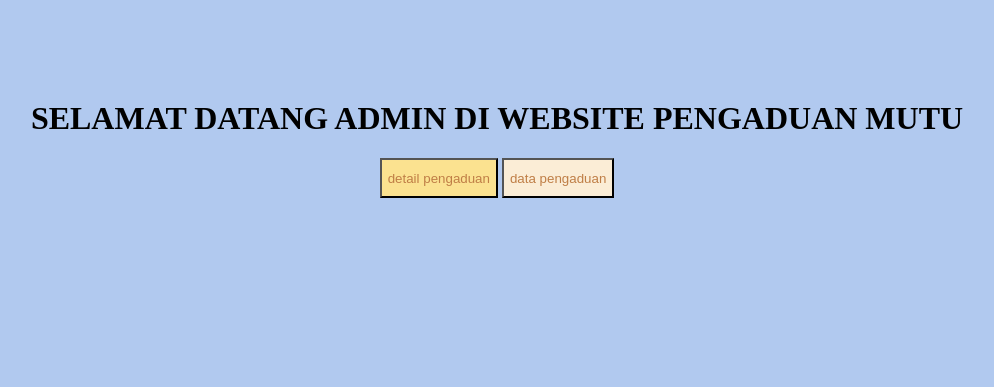
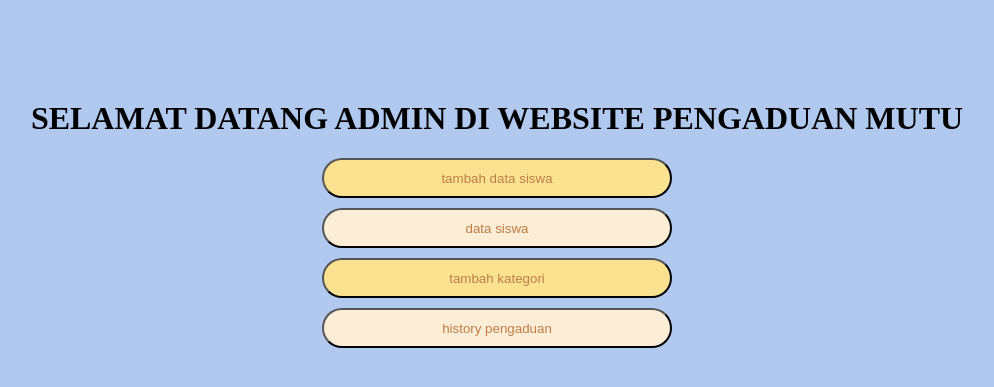
Before and after one commit to INDRIagustinPPLG2/sekolah_2026_12RPL2_UJIKOM_INDRI_AGUSTIN, a PHP site: page /admin/halaman-utama.php in a window 1280 px wide. Shown: the top 387 px of the page, without its empty margins (143-1137 px from the left). Run offline with PHP 8.4, Linux system fonts and the light colour scheme.

Commit message:
halaman-utama.php

```diff
--- a/sekolah_2026_12RPL2_UJIKOM_INDRI_AGUSTIN/admin/halaman-utama.php
+++ b/sekolah_2026_12RPL2_UJIKOM_INDRI_AGUSTIN/admin/halaman-utama.php
@@ -13,8 +13,10 @@
             text-align: center;
       }
       button {
-         width: 125pxpx; /* Lebar tetap 200 piksel */
-  height: 40px;
+         width: 350px; /* Lebar tetap 200 piksel */
+        height: 40px;
+        border-radius: 25px;
+        margin-bottom: 10px;
       }
       .pengaduan {
         background-color: #fbe290;
@@ -31,9 +33,16 @@
 </head>
 <body>
   <div>
+    <center>
     <h1>SELAMAT DATANG ADMIN DI WEBSITE PENGADUAN MUTU</h1>
-   <center><a href="detail_pengaduanadmin.php"><button class="pengaduan">detail pengaduan</button></a>
- <a href="data_pengaduan.php"><button class="halaman">data pengaduan</button></a></center>
+  <a href="data-siswa.php"><button class="pengaduan">tambah data siswa</button></a><br/>
+
+ <a href=""><button class="halaman">data siswa</button></a><br/>
+
+   <a href=""><button class="pengaduan">tambah kategori</button></a><br/>
+
+ <a href="data_pengaduan.php"><button class="halaman">history pengaduan</button></a><br/>
+</center>
 </div>
 
 </body>
```
